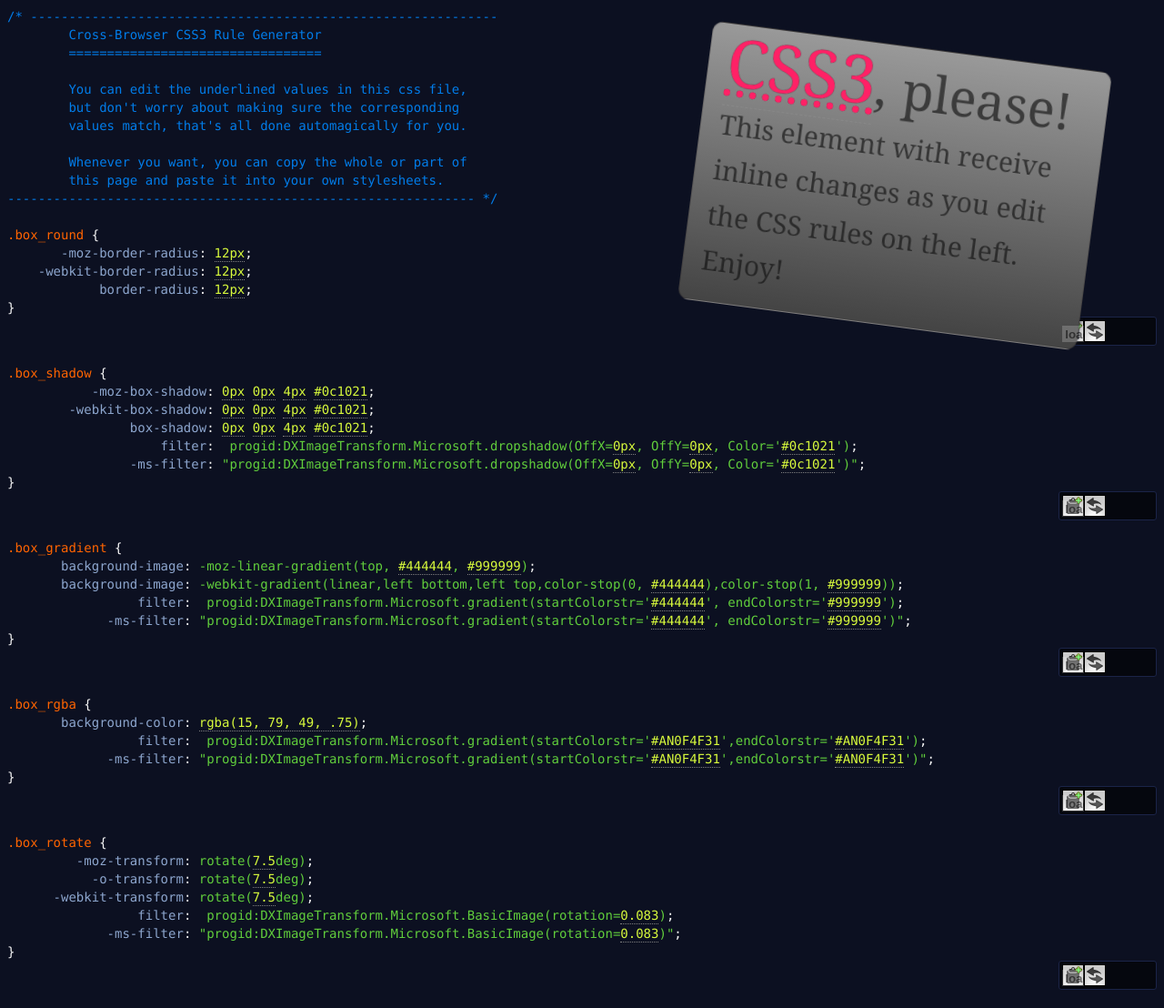
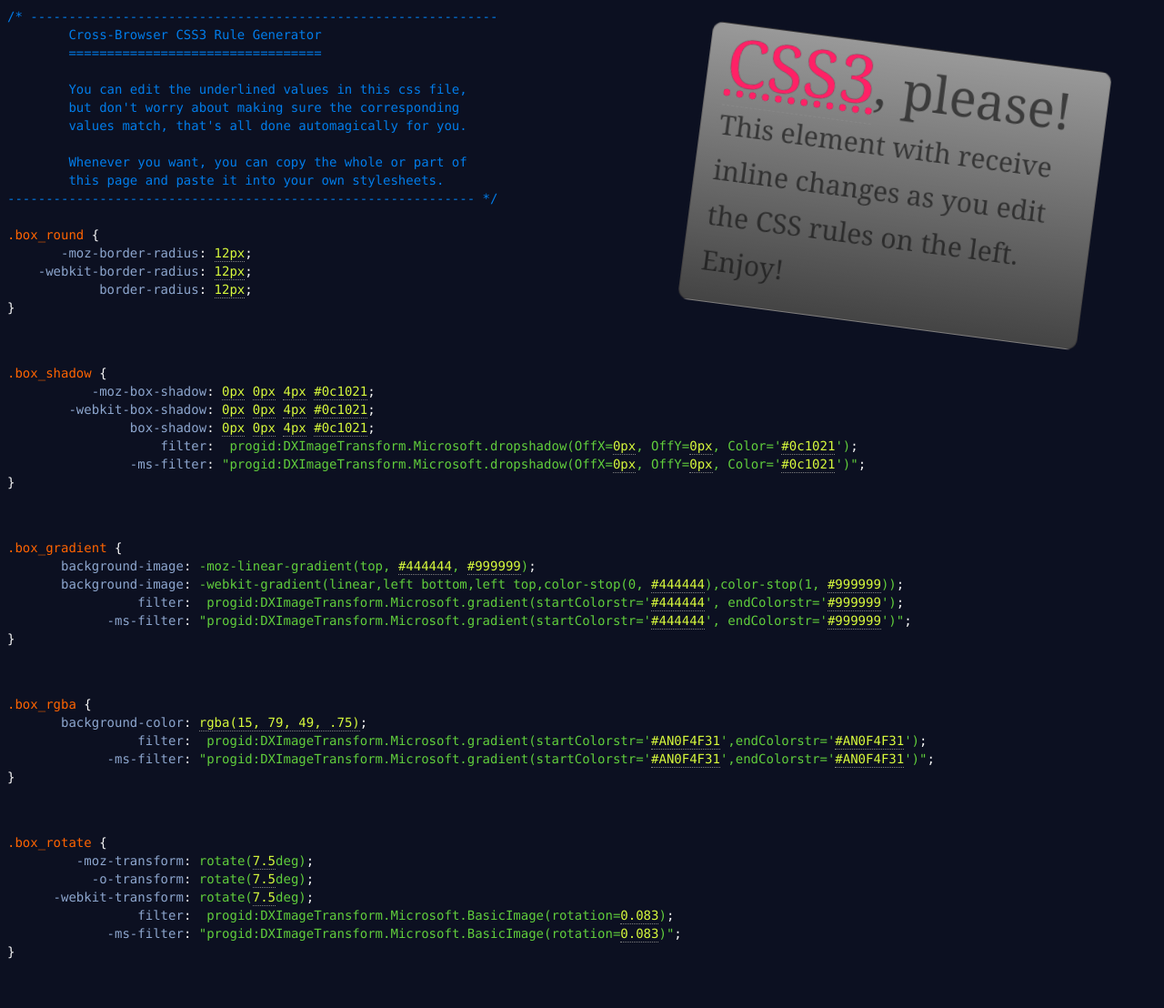
Before and after one commit to paulirish/css3please, a PHP site: page / in a window 1280 px wide. Shown: the whole page at 91% size. Run offline with PHP 8.4, Linux system fonts and the light colour scheme.

Commit message:
hover state for toolbox

```diff
--- a/css/stylesheet.css
+++ b/css/stylesheet.css
@@ -87,26 +87,32 @@ ol ol {
 
 .rule_wrapper {
 	margin: 0 0 32px 0;
+	position: relative;
 }
 
 /* Toolbox */
 
 .toolbox_container {
-	position: relative;
-	float: right;
+	position: absolute; visibility:hidden;
+	bottom: 18px; left: 15px;
 }
+
+.rule_wrapper:hover .toolbox_container { visibility:visible; }
 
 .toolbox {
 	position: relative;
 	display: block;
+	/*
 	background: #05070e;
 	border: 1px solid #1b2448;
 	width: 100px;
+	padding: 3px;
 	height: 24px;
+	*/
 	-moz-border-radius: 3px;
 	-webkit-border-radius: 3px;
 	border-radius: 3px;
-	padding: 3px;
+
 }
 
 .button_container {
--- a/javascript/javascript.js
+++ b/javascript/javascript.js
@@ -250,10 +250,8 @@ $(document).ready(
 		$('pre').each(function () {
 				$(this).find('b').bind('click',function (e) {
 
+				        // basically calculating where to place the caret.
                         var wrap = $(document.elementFromPoint(e.pageX-$(document).scrollLeft(),e.pageY-$(document).scrollTop()));
-
-                        // console.log(e.pageX,e.pageY,wrap);
-
                         var clickY = e.pageX - wrap.offset().left,
                             caretY = Math.round(clickY / wrap.width() * wrap.text().length);
 
```
